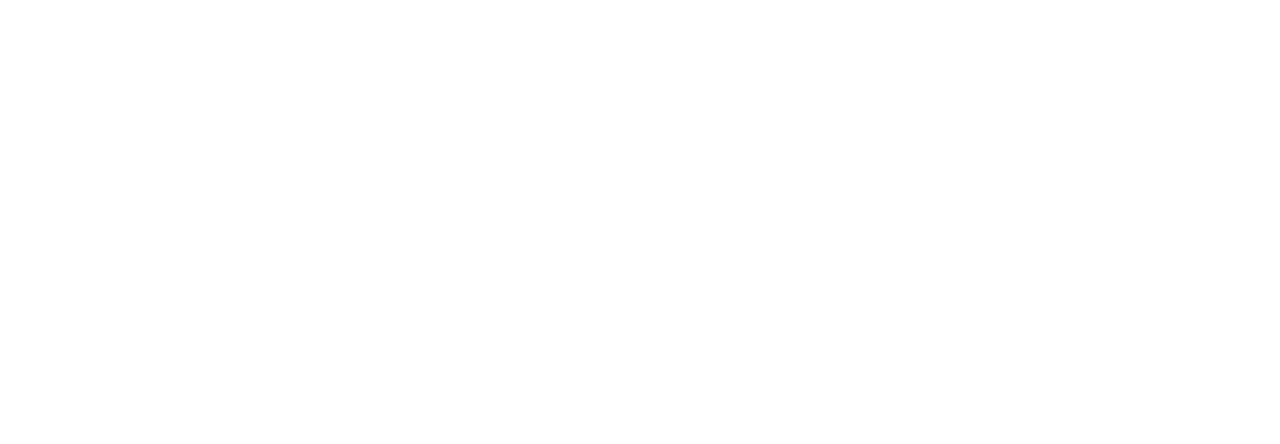
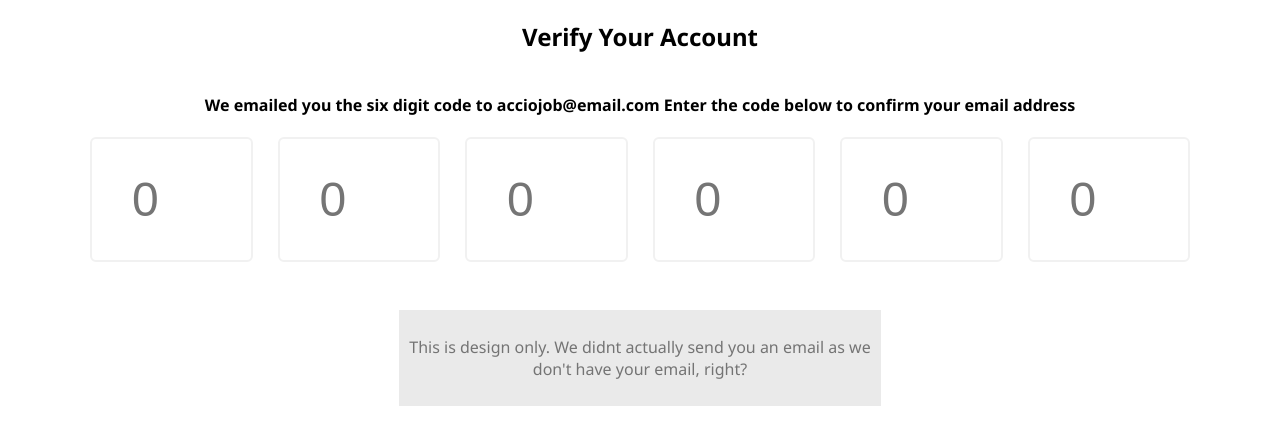
Before and after one commit to acciojob/OTP-Eshandwivedi13, a website: page main.html in a window 1280 px wide. Drawn offline with Linux system fonts and the light colour scheme.

Commit message:
created a submission

```diff
--- a/main.html
+++ b/main.html
@@ -8,6 +8,24 @@
 
 <body>
 	<!-- the entire body must be written by student -->
+
+	<div>
+		<h2 id="verification_heading">Verify Your Account</h2>
+		<h4 id="verification_subtext">We emailed you the six digit code to acciojob@email.com Enter the code below to confirm your email address</h5>
+		<div style="display:flex; flex-direction : row; gap : 25px; padding-inline : 90px;">
+			<input type="text" value = "0">
+			<input type="text" value = "0">
+			<input type="text" value = "0">
+			<input type="text" value = "0">
+			<input type="text" value = "0">
+			<input type="text" value = "0">
+		</div>
+		<footer>
+			<p style="color : #747474; padding : 10px;">This is design only. We didnt actually send you an email as we
+				<span style="display:block;text-align:center"> don't have your email, right?</span></p>
+		</footer>
+	</div>
+
     <script type="text/javascript" src="./script.js">
 </script>
 
--- a/styles.css
+++ b/styles.css
@@ -1 +1,32 @@
 /*  your css code here. If applicable */
+@import url('https://fonts.googleapis.com/css2?family=Noto+Sans:ital,wght@0,100..900;1,100..900&display=swap');
+div{
+	display:flex;
+	flex-direction : column;
+	align-items : center;
+	justify-content : center;
+}
+body{
+	margin : 0;
+	padding : 0;
+	font-family: "Noto Sans", sans-serif;
+}
+input{
+	padding : 28px;
+	padding-left : 40px;
+	width : 10%;
+	height : 65px;
+	border : 2px solid #f1f1f1;
+	border-radius : 6px;
+	font-size : 3rem;
+	color : #757575;
+	/* background-color : #f9f9f9; */
+}
+input:focus{
+	outline : none;
+	/* border : 2px solid #f1f1f1 !important; */
+}
+	footer{
+		margin-top : 48px;
+		background-color : #eaeaea;
+	}
```
